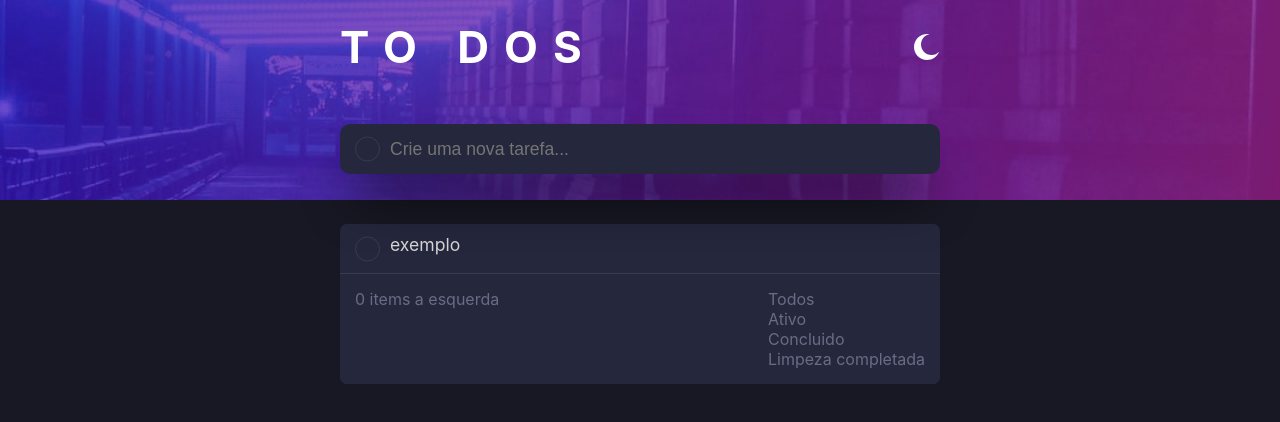
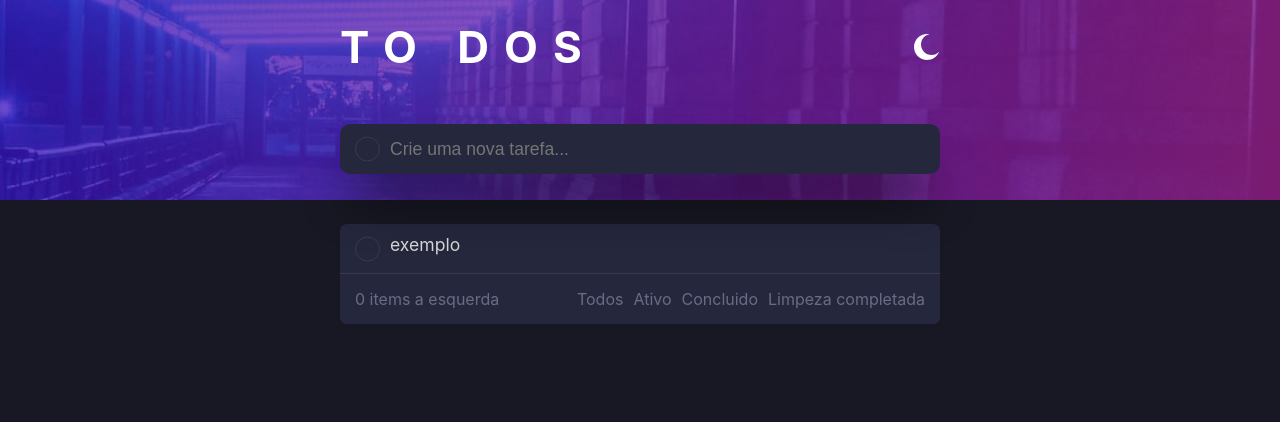
Before and after one commit to dev-lucccaslp/todo-redux, a React (Create React App) app: page / in a window 1280 px wide. Shown: the top 422 px of the page. Built offline with nearby package versions, Linux system fonts and the light colour scheme.

Commit message:
concuindo estilização

```diff
--- a/src/App.scss
+++ b/src/App.scss
@@ -199,7 +199,35 @@
 
                 .whiteBg {
                     background-color: white;
+                    color: black;
 
+                    .clear {
+                        &:hover {
+                            color: #ccc;
+                        }
+
+                        &.active {
+                            color: rgb(41, 41, 238);
+                        }
+                    }
+                }
+
+                .types {
+                    display: flex;
+                    justify-content: center;
+                    align-items: center;
+                    gap: 10px;
+                }
+
+                .clear {
+                    cursor: pointer;
+
+                    &:hover {
+                        color: white;
+                    }
+                    &.active {
+                        color: rgb(41, 41, 238)
+                    }
                 }
             }
         }
```
